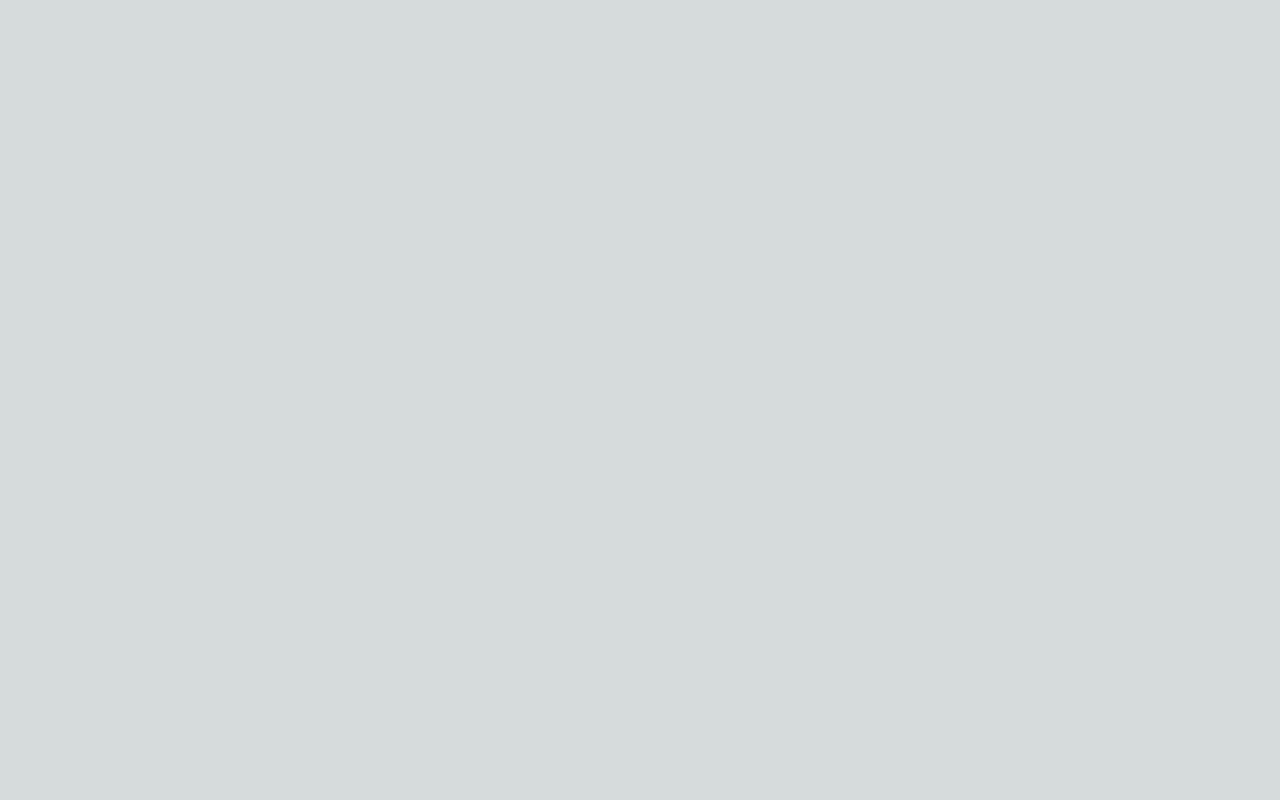
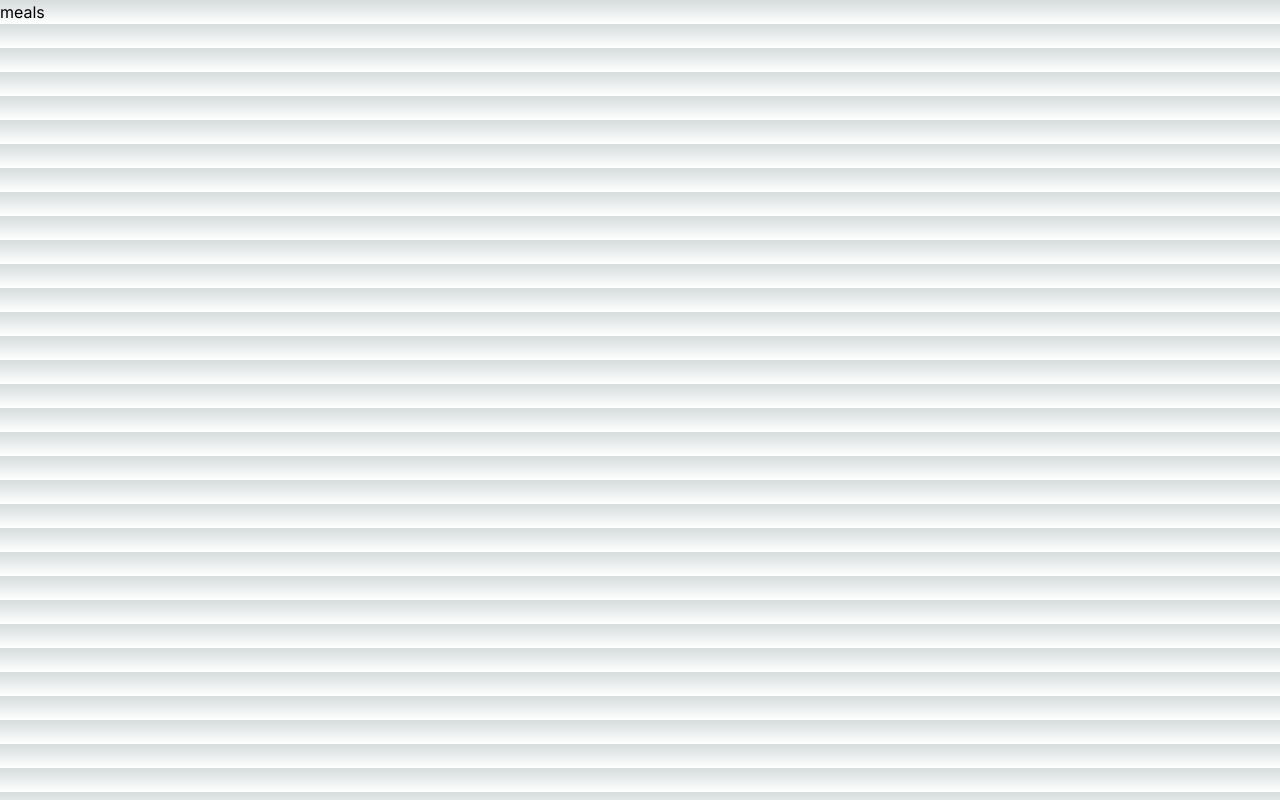
Before and after one commit to Eduardcodes/Health-Boss, a Next.js app: page /meals in a window 1280 px wide. Built offline with nearby package versions, Linux system fonts and the light colour scheme.

Commit message:
navbar added to layout, new layout for login page

```diff
--- a/app/(home)/exercises/page.tsx
+++ b/app/(home)/exercises/page.tsx
@@ -3,7 +3,7 @@
 export default function ExercisesPage() {
   return (
     <div>
-
+      exercises
     </div>
   )
 }
--- a/app/(home)/meals/page.tsx
+++ b/app/(home)/meals/page.tsx
@@ -3,7 +3,7 @@
 export default function MealsPage() {
   return (
     <div>
-
+      meals
     </div>
   )
 }
--- a/app/(home)/page.tsx
+++ b/app/(home)/page.tsx
@@ -1,9 +1,12 @@
 import React from 'react'
 
 export default function HomePage() {
+
+  // TODO: check if user is logged in already, if not redirect to /login
+
   return (
     <div>
-
+      home
     </div>
   )
 }
--- a/app/(home)/profile/page.tsx
+++ b/app/(home)/profile/page.tsx
@@ -3,7 +3,7 @@
 export default function ProfilePage() {
   return (
     <div>
-
+      profile
     </div>
   )
 }
--- a/app/(home)/statistics/page.tsx
+++ b/app/(home)/statistics/page.tsx
@@ -3,7 +3,7 @@
 export default function StatisticsPage() {
   return (
     <div>
-
+      statistics
     </div>
   )
 }
--- a/app/components/navbar.tsx
+++ b/app/components/navbar.tsx
@@ -1,5 +1,14 @@
+'use client'
 import Link from "next/link"
 import { useState } from "react"
+
+type NavbarTracker = {
+  exercises: string
+  meals: string
+  home: string
+  statistics: string
+  profile: string
+}
 
 export default function Navbar() {
 
@@ -10,8 +19,9 @@
   statistics: '',
   profile: ''
 })
+
 function handlePageChange(nextPage :string){
-  const newState = {
+  const newState: NavbarTracker = {
     exercises: '',
     meals: '',
     home: '',
@@ -19,15 +29,16 @@
     profile: ''
   }
   newState[nextPage] = 'highlighted'
+
   setPage(newState)
 }
   return (
   <>
-    <Link onClick={()=> handlePageChange('exercises')} href='/exercises'></Link>
-    <Link onClick={()=> handlePageChange('meals')} href='/meals'></Link>
-    <Link onClick={()=> handlePageChange('home')} href='/'></Link>
-    <Link onClick={()=> handlePageChange('statistics')} href='/statistics'></Link>
-    <Link onClick={()=> handlePageChange('profile')} href='/profile'></Link>
+    <Link className={page.exercises} onClick={()=> handlePageChange('exercises')} href='/exercises'></Link>
+    <Link className={page.meals} onClick={()=> handlePageChange('meals')} href='/meals'></Link>
+    <Link className={page.home} onClick={()=> handlePageChange('home')} href='/'></Link>
+    <Link className={page.statistics} onClick={()=> handlePageChange('statistics')} href='/statistics'></Link>
+    <Link className={page.profile} onClick={()=> handlePageChange('profile')} href='/profile'></Link>
   </>
   )
 }
--- a/app/layout.tsx
+++ b/app/layout.tsx
@@ -1,6 +1,7 @@
 import './globals.css'
 import type { Metadata } from 'next'
 import { Inter } from 'next/font/google'
+import Navbar from './components/navbar'
 
 const inter = Inter({ subsets: ['latin'] })
 
@@ -14,9 +15,13 @@
 }: {
   children: React.ReactNode
 }) {
+
   return (
     <html lang="en">
-      <body className={inter.className}>{children}</body>
+      <body className={inter.className}>
+        <div>{children}</div>
+        <Navbar></Navbar>
+      </body>
     </html>
   )
 }
--- /dev/null
+++ b/app/login/layout.tsx
@@ -0,0 +1,26 @@
+import '../global.css'
+import type { Metadata } from 'next'
+import { Inter } from 'next/font/google'
+
+
+const inter = Inter({ subsets: ['latin'] })
+
+export const metadata: Metadata = {
+  title: 'Create Next App',
+  description: 'Generated by create next app',
+}
+
+export default function RootLayout({
+  children,
+}: {
+  children: React.ReactNode
+}) {
+
+  return (
+    <html lang="en">
+      <body className={inter.className}>
+        <div>{children}</div>
+      </body>
+    </html>
+  )
+}
```
Also changed, not shown: app/components/search.tsx (added).
